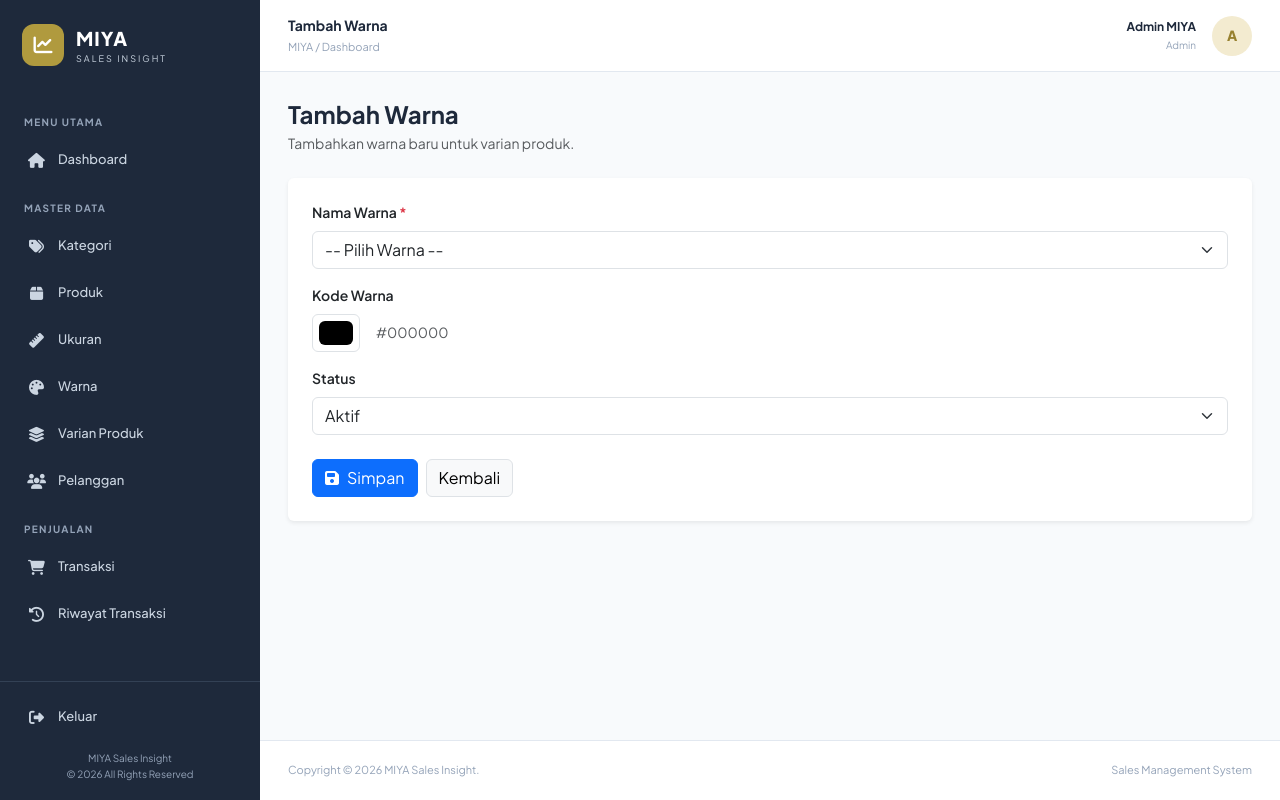
After one commit to saidsudirman/sales-insight, a Laravel app: page /admin/warnas/create in a window 1280 px wide. The commit adds this page. Run offline with Laravel 12, Linux system fonts and the light colour scheme; a user stored in the database is signed in; data comes from the database, SQL or seed files in the repository.

Commit message:
fiks CRUD warna

```diff
--- /dev/null
+++ b/app/Http/Controllers/Admin/WarnaController.php
@@ -0,0 +1,102 @@
+<?php
+
+namespace App\Http\Controllers\Admin;
+
+use App\Http\Controllers\Controller;
+use App\Models\Warna;
+use Illuminate\Http\Request;
+use Illuminate\Validation\Rule;
+
+class WarnaController extends Controller
+{
+    public function index()
+    {
+        $warnas = Warna::latest()->paginate(10);
+
+        return view('admin.warnas.index', compact('warnas'));
+    }
+
+    public function create()
+    {
+        return view('admin.warnas.create');
+    }
+
+    public function store(Request $request)
+    {
+        $validated = $request->validate([
+            'nama_warna' => [
+                'required',
+                'string',
+                'max:255',
+                'unique:warnas,nama_warna',
+            ],
+            'kode_warna' => [
+                'nullable',
+                'regex:/^#[0-9A-Fa-f]{6}$/',
+            ],
+            'status' => ['required', 'boolean'],
+        ]);
+
+        Warna::create($validated);
+
+        return redirect()
+            ->route('admin.warnas.index')
+            ->with('success', 'Warna berhasil ditambahkan.');
+    }
+
+    public function edit(Warna $warna)
+    {
+        return view('admin.warnas.edit', compact('warna'));
+    }
+
+    public function update(Request $request, Warna $warna)
+    {
+        $validated = $request->validate([
+            'nama_warna' => [
+                'required',
+                'string',
+                'max:255',
+                Rule::unique('warnas', 'nama_warna')->ignore($warna->id),
+            ],
+            'kode_warna' => [
+                'nullable',
+                'regex:/^#[0-9A-Fa-f]{6}$/',
+            ],
+            'status' => ['required', 'boolean'],
+        ]);
+
+        $warna->update($validated);
+
+        return redirect()
+            ->route('admin.warnas.index')
+            ->with('success', 'Warna berhasil diperbarui.');
+    }
+
+    public function destroy(Warna $warna)
+    {
+        if ($warna->varianProduks()->exists()) {
+            return back()->with(
+                'error',
+                'Warna tidak dapat dihapus karena masih digunakan oleh varian produk.'
+            );
+        }
+
+        $warna->delete();
+
+        return redirect()
+            ->route('admin.warnas.index')
+            ->with('success', 'Warna berhasil dihapus.');
+    }
+
+    public function toggleStatus(Warna $warna)
+    {
+        $warna->update([
+            'status' => !$warna->status,
+        ]);
+
+        return back()->with(
+            'success',
+            'Status warna berhasil diperbarui.'
+        );
+    }
+}
--- /dev/null
+++ b/resources/views/admin/warnas/create.blade.php
@@ -0,0 +1,120 @@
+
+@extends('layouts.admin')
+
+@section('title', 'Tambah Warna')
+@section('page-title', 'Tambah Warna')
+
+@section('content')
+<div class="container-fluid px-0">
+
+    <div class="mb-4">
+        <h4 class="fw-bold mb-1">Tambah Warna</h4>
+        <p class="text-muted mb-0">Tambahkan warna baru untuk varian produk.</p>
+    </div>
+
+    <div class="card border-0 shadow-sm">
+        <div class="card-body p-4">
+
+            <form action="{{ route('admin.warnas.store') }}" method="POST">
+                @csrf
+
+                <div class="mb-3">
+                    <label class="form-label fw-semibold">
+                        Nama Warna <span class="text-danger">*</span>
+                    </label>
+
+                    <select name="nama_warna"
+                            class="form-select @error('nama_warna') is-invalid @enderror"
+                            required>
+                        <option value="">-- Pilih Warna --</option>
+
+                        @foreach([
+                            'Hitam',
+                            'Putih',
+                            'Merah',
+                            'Biru',
+                            'Navy',
+                            'Hijau',
+                            'Kuning',
+                            'Abu-abu',
+                            'Cokelat',
+                            'Cream',
+                            'Pink',
+                            'Ungu',
+                            'Orange',
+                            'Maroon'
+                        ] as $nama)
+                            <option value="{{ $nama }}"
+                                {{ old('nama_warna') == $nama ? 'selected' : '' }}>
+                                {{ $nama }}
+                            </option>
+                        @endforeach
+                    </select>
+
+                    @error('nama_warna')
+                        <div class="invalid-feedback">{{ $message }}</div>
+                    @enderror
+                </div>
+
+                <div class="mb-3">
+                    <label class="form-label fw-semibold">Kode Warna</label>
+
+                    <div class="d-flex align-items-center gap-3">
+                        <input type="color"
+                               id="kode_warna"
+                               name="kode_warna"
+                               class="form-control form-control-color"
+                               value="{{ old('kode_warna', '#000000') }}">
+
+                        <span id="kode-preview" class="text-muted">
+                            {{ old('kode_warna', '#000000') }}
+                        </span>
+                    </div>
+
+                    @error('kode_warna')
+                        <div class="text-danger small mt-1">{{ $message }}</div>
+                    @enderror
+                </div>
+
+                <div class="mb-4">
+                    <label class="form-label fw-semibold">Status</label>
+
+                    <select name="status" class="form-select" required>
+                        <option value="1" {{ old('status', '1') == '1' ? 'selected' : '' }}>
+                            Aktif
+                        </option>
+                        <option value="0" {{ old('status') == '0' ? 'selected' : '' }}>
+                            Nonaktif
+                        </option>
+                    </select>
+                </div>
+
+                <div class="d-flex gap-2">
+                    <button type="submit" class="btn btn-primary">
+                        <i class="fas fa-save me-2"></i>Simpan
+                    </button>
+
+                    <a href="{{ route('admin.warnas.index') }}"
+                       class="btn btn-light border">
+                        Kembali
+                    </a>
+                </div>
+
+            </form>
+
+        </div>
+    </div>
+
+</div>
+@endsection
+
+@push('scripts')
+<script>
+    const colorInput = document.getElementById('kode_warna');
+    const colorPreview = document.getElementById('kode-preview');
+
+    colorInput.addEventListener('input', function () {
+        colorPreview.textContent = this.value;
+    });
+</script>
+@endpush
--- a/resources/views/layouts/admin.blade.php
+++ b/resources/views/layouts/admin.blade.php
@@ -528,7 +528,7 @@
                     <span>Ukuran</span>
                 </a>
 
-                <a href="#" class="sidebar-link">
+                <a href="{{ route('admin.warnas.index') }}" class="sidebar-link">
                     <i class="fa-solid fa-palette"></i>
                     <span>Warna</span>
                 </a>
--- a/routes/web.php
+++ b/routes/web.php
@@ -2,6 +2,7 @@
 
 use App\Http\Controllers\Admin\KategoriController;
 use App\Http\Controllers\Admin\UkuranController;
+use App\Http\Controllers\Admin\WarnaController;
 use App\Http\Controllers\AuthController;
 use Illuminate\Support\Facades\Auth;
 use Illuminate\Support\Facades\Route;
@@ -49,12 +50,20 @@ Route::middleware('auth')->group(function () {
 
             Route::resource('kategoris', KategoriController::class)
                 ->except(['show']);
-                Route::patch('/ukurans/{ukuran}/toggle-status', [
-    UkuranController::class,
+            Route::patch('/ukurans/{ukuran}/toggle-status', [
+                UkuranController::class,
+                'toggleStatus'
+            ])->name('ukurans.toggle-status');
+
+            Route::resource('ukurans', UkuranController::class)
+                ->except(['show']);
+
+                Route::patch('/warnas/{warna}/toggle-status', [
+    WarnaController::class,
     'toggleStatus'
-])->name('ukurans.toggle-status');
+])->name('warnas.toggle-status');
 
-Route::resource('ukurans', UkuranController::class)
+Route::resource('warnas', WarnaController::class)
     ->except(['show']);
         });
 
```
Also changed, not shown: resources/views/admin/warnas/edit.blade.php (added, +125 -0 lines), resources/views/admin/warnas/index.blade.php (added, +135 -0 lines), app/Models/Pelanggan.php (renamed from app/Models/Palanggan.php).
